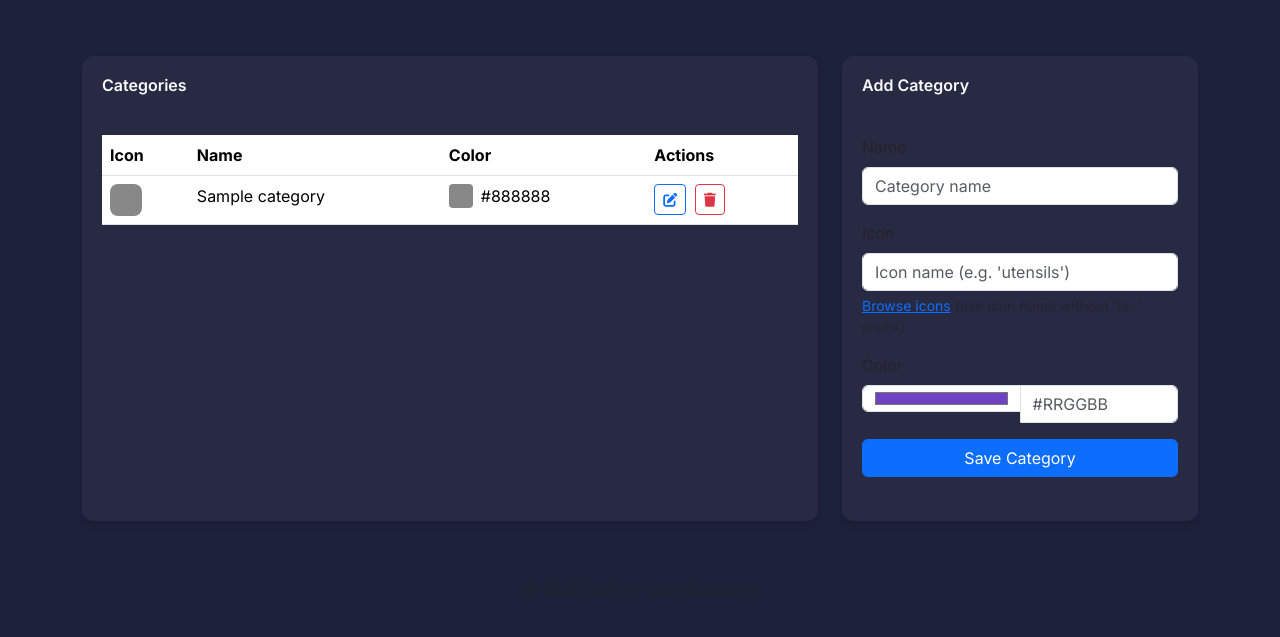
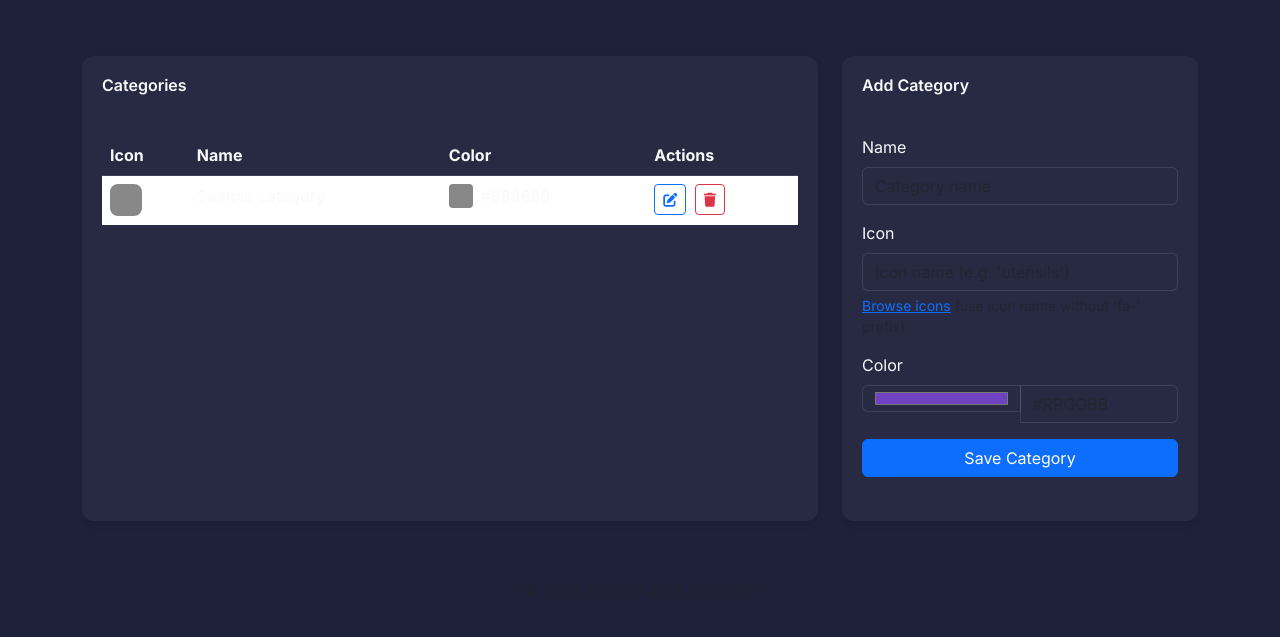
Before and after one commit to jagaldevs/finance-flask, a Flask app: page /transactions/categories in a window 1280 px wide. Shown: the part 79-716 px from the top of the page. Run offline with Flask 3, Linux system fonts and the light colour scheme; a user stored in the database is signed in; tables that the repository leaves empty hold one stand-in row (values such as "Sample post").

Commit message:
Update main.css

```diff
--- a/app/static/css/main.css
+++ b/app/static/css/main.css
@@ -384,3 +384,74 @@
     border-color: var(--primary);
     box-shadow: 0 0 0 0.25rem rgba(233, 30, 99, 0.25);
 }
+
+/* Ensure text is visible on all pages */
+body {
+    background-color: var(--dark-bg);
+    color: var(--text-light);
+}
+
+/* Specific styling for transaction page */
+.transaction-item,
+.transaction-detail,
+.table,
+.form-control,
+.form-label,
+.form-select,
+.card-header h2,
+.card-body {
+    color: var(--text-light) !important;
+}
+
+/* Form controls */
+.form-control,
+.form-select {
+    background-color: var(--card-bg);
+    border-color: rgba(255, 255, 255, 0.1);
+}
+
+.form-control:focus,
+.form-select:focus {
+    background-color: var(--card-bg);
+    color: var(--text-light);
+    border-color: var(--primary);
+    box-shadow: 0 0 0 0.25rem rgba(233, 30, 99, 0.25);
+}
+
+/* Tables */
+.table {
+    color: var(--text-light);
+}
+
+.table thead th {
+    background-color: var(--card-bg);
+    color: var(--text-light);
+    border-color: rgba(255, 255, 255, 0.1);
+}
+
+.table tbody td {
+    color: var(--text-light);
+    border-color: rgba(255, 255, 255, 0.1);
+}
+
+/* Ensure filters and buttons are readable */
+.filters .form-control,
+.filters .form-select,
+.filters .form-label {
+    color: var(--text-light);
+}
+
+/* Fix modal colors */
+.modal-content {
+    background-color: var(--card-bg);
+    color: var(--text-light);
+}
+
+.modal-header,
+.modal-footer {
+    border-color: rgba(255, 255, 255, 0.1);
+}
+
+.btn-close {
+    filter: invert(1) grayscale(100%) brightness(200%);
+}
```
